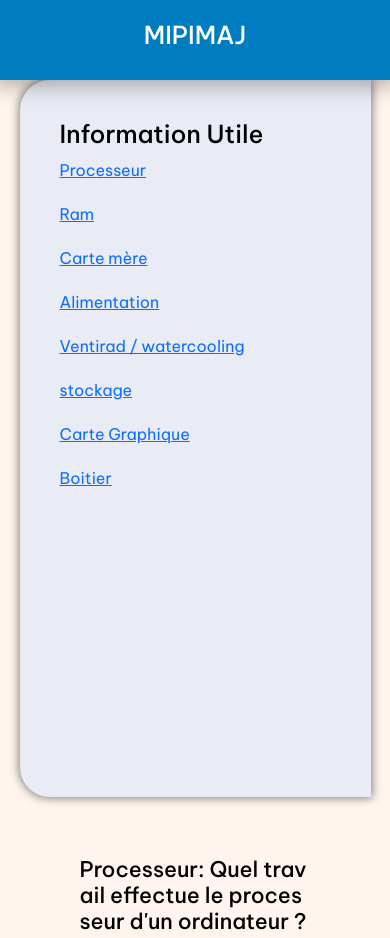
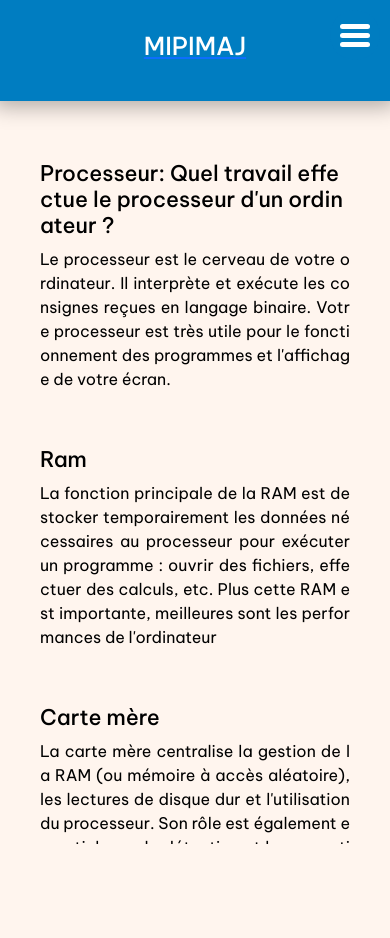
Before and after one commit to mipimaj/main, a plain HTML site: page manuel/page-1.html in a window 390 px wide. Shown: the top 938 px of the page. After the commit the page ends 844 px from the top, so only its background shows below. Drawn offline with nearby package versions, Linux system fonts and the light colour scheme.

Commit message:
Add files via upload

```diff
--- a/css/page.css
+++ b/css/page.css
@@ -1,7 +1,30 @@
+header{
+   height: 12vh;
+}
+
 .flex-box-section{
    display: flex;
    flex-wrap: wrap;
    min-height: 91vh;
+}
+
+.wrapper ul{
+   justify-content: end;
+}
+
+.wrapper ul div{
+   justify-content: end;
+}
+
+.menu-scroll{
+   overflow-x: hidden;
+   overflow-y: auto;
+   overflow-y: visible;
+   height: 65%;
+}
+
+.menu-scroll div li a{
+   font-size: 22px;
 }
 
 .box-sommaire{
@@ -106,3 +129,20 @@
    border-radius: 100%;
    background-color: blue;
 }
+
+@media screen and (max-width: 1200px) {
+   .box-sommaire{
+      display: none;
+   }
+   .box-page h4, p{
+      padding-left: 0px;
+      padding-right: 0px;
+   }
+   .flex-box-section{
+      min-height: 88vh;
+   }
+   .page{
+      width: 100%;
+      max-height: 88vh;
+   }
+}
--- a/index.html
+++ b/index.html
@@ -6,8 +6,8 @@
    <link href="https://cdn.jsdelivr.net/npm/bootstrap@5.3.2/dist/css/bootstrap.min.css" rel="stylesheet" integrity="sha384-T3c6CoIi6uLrA9TneNEoa7RxnatzjcDSCmG1MXxSR1GAsXEV/Dwwykc2MPK8M2HN" crossorigin="anonymous">
    <meta charset="UTF-8">
    <meta name="viewport" content="width=device-width, initial-scale=1.0">
+   <link rel="stylesheet" href="css/navbar.css">
    <link rel="stylesheet" href="css/style.css">
-   <link rel="stylesheet" href="css/navbar.css">
    <title>Monter un pc pour...</title>
 </head>
 <body>
@@ -21,22 +21,22 @@
             <a href="#config"> Configuration</a>
          </div>
       </div>
-     </div>
-    </div>
+      <!-- </div> -->
+   </div>
 
-    <input type="checkbox" id="active">
-    <label for="active" class="menu-btn">
+   <input type="checkbox" id="active">
+   <label for="active" class="menu-btn">
       <span class="line line1"> </span>
       <span class="line line2"> </span>
       <span class="line line3"> </span>
-    </label>
-    <div class="wrapper">
+   </label>
+   <div class="wrapper">
       <ul>
          <li><a href="#monter-son-pc">Monter son pc</a></li>
          <li><a href="#nous">Présentation</a></li>
          <li><a href="#config">Configuration</a></li>
       </ul>
-    </div>
+   <!-- </div> -->
    </header>
 
    <div class="wave-container"><h1 class="title">Monter un Pc pour les ....</h1></div>
--- a/manuel/page-1.html
+++ b/manuel/page-1.html
@@ -4,6 +4,7 @@
    <link href="https://cdn.jsdelivr.net/npm/bootstrap@5.3.2/dist/css/bootstrap.min.css" rel="stylesheet" integrity="sha384-T3c6CoIi6uLrA9TneNEoa7RxnatzjcDSCmG1MXxSR1GAsXEV/Dwwykc2MPK8M2HN" crossorigin="anonymous">
    <meta charset="UTF-8">
    <meta name="viewport" content="width=device-width, initial-scale=1.0">
+   <link rel="stylesheet" href="/css/navbar.css">
    <link rel="stylesheet" href="/css/style.css">
    <link rel="stylesheet" href="/css/page.css">
    <title>Monter un pc pour...</title>
@@ -12,10 +13,38 @@
    <!-- haut de page -->
    <header>
       <div class="box-header">
-         <a class="text-decoration-none" href="/index.html"><h2 class="text-white">MIPIMAJ</h2></a>
+         <a href="/index.html"><h2 class="text-white">MIPIMAJ</h2></a>
+         <div class="header-menu">
+            <a href="#monter-son-pc">Monter son pc</a>
+            <a href="#nous">Présentation</a>
+            <a href="#config"> Configuration</a>
+         </div>
       </div>
-     </div>
-    </div>
+   </div>
+
+   <input type="checkbox" id="active">
+   <label for="active" class="menu-btn">
+      <span class="line line1"> </span>
+      <span class="line line2"> </span>
+      <span class="line line3"> </span>
+   </label>
+   <div class="wrapper">
+      <ul>
+         <li><a href="/index.html">Acceuil</a></li>
+         <li style="margin-top: 40px;"><h2>Information Utile</h2></li>
+         <div class="menu-scroll">
+            <div style="display: flex;flex-direction: column;">
+               <li><a href="#cpu">Processeur</a></li>
+               <li><a href="#ram">Ram</a></li>
+               <li><a href="#cm">Carte mère</a></li>
+               <li><a href="#psu">Alimentation</a></li>
+               <li><a href="#ventirad">Ventirad / watercooling</a></li>
+               <li><a href="#stockage">stockage</a></li>
+               <li><a href="#cg">Carte Graphique</a></li>
+               <li><a href="#boitier">Boitier</a></li>
+            </div>
+         </div>
+      </ul>
    </header>
 
    <section class="flex-box-section">
@@ -85,6 +114,7 @@
    </section>
 
    <script src="/js/animation.js"></script>
+   <script src="/js/navbar.js"></script>
 
 </body>
 </html>
```
